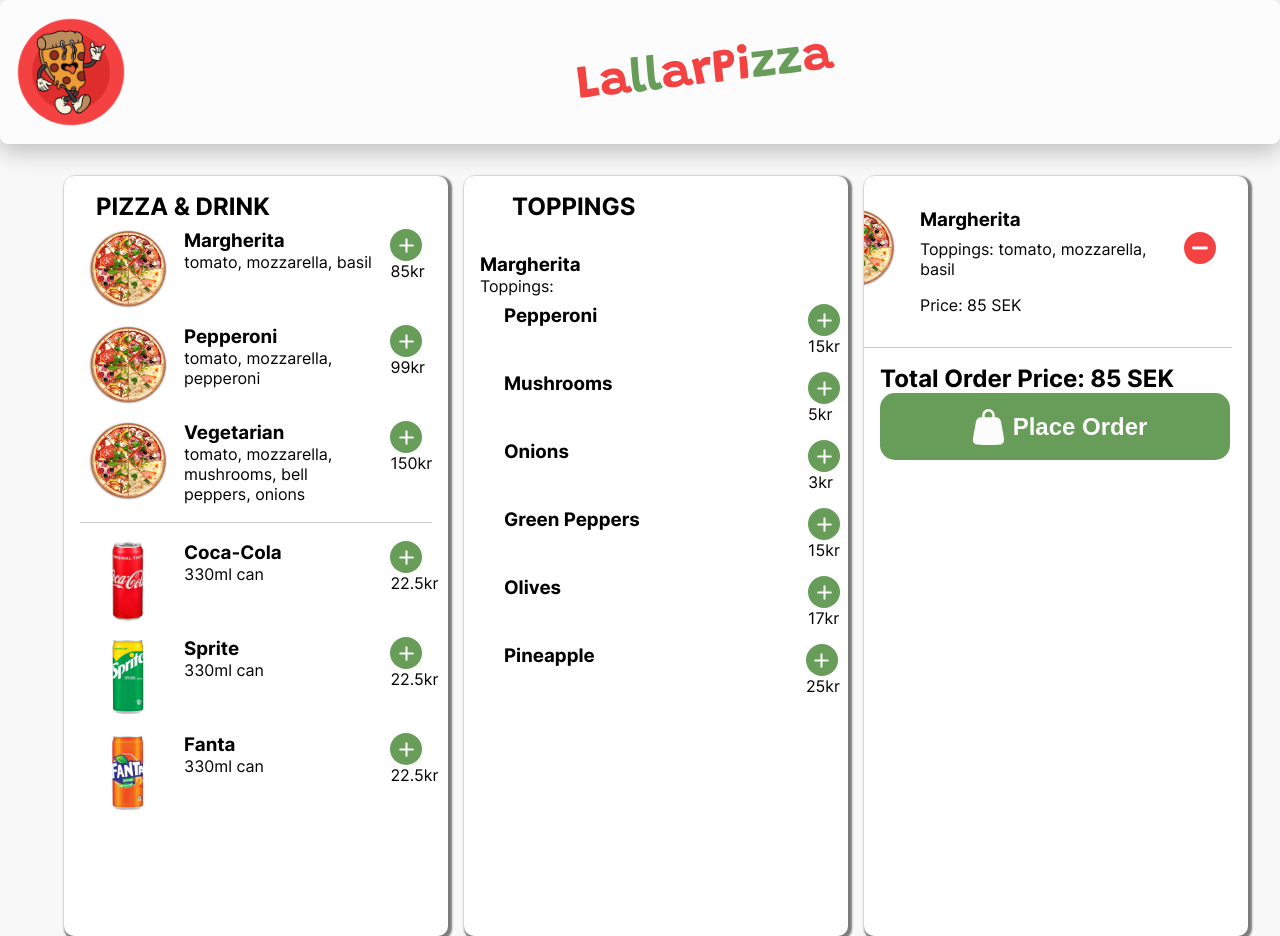
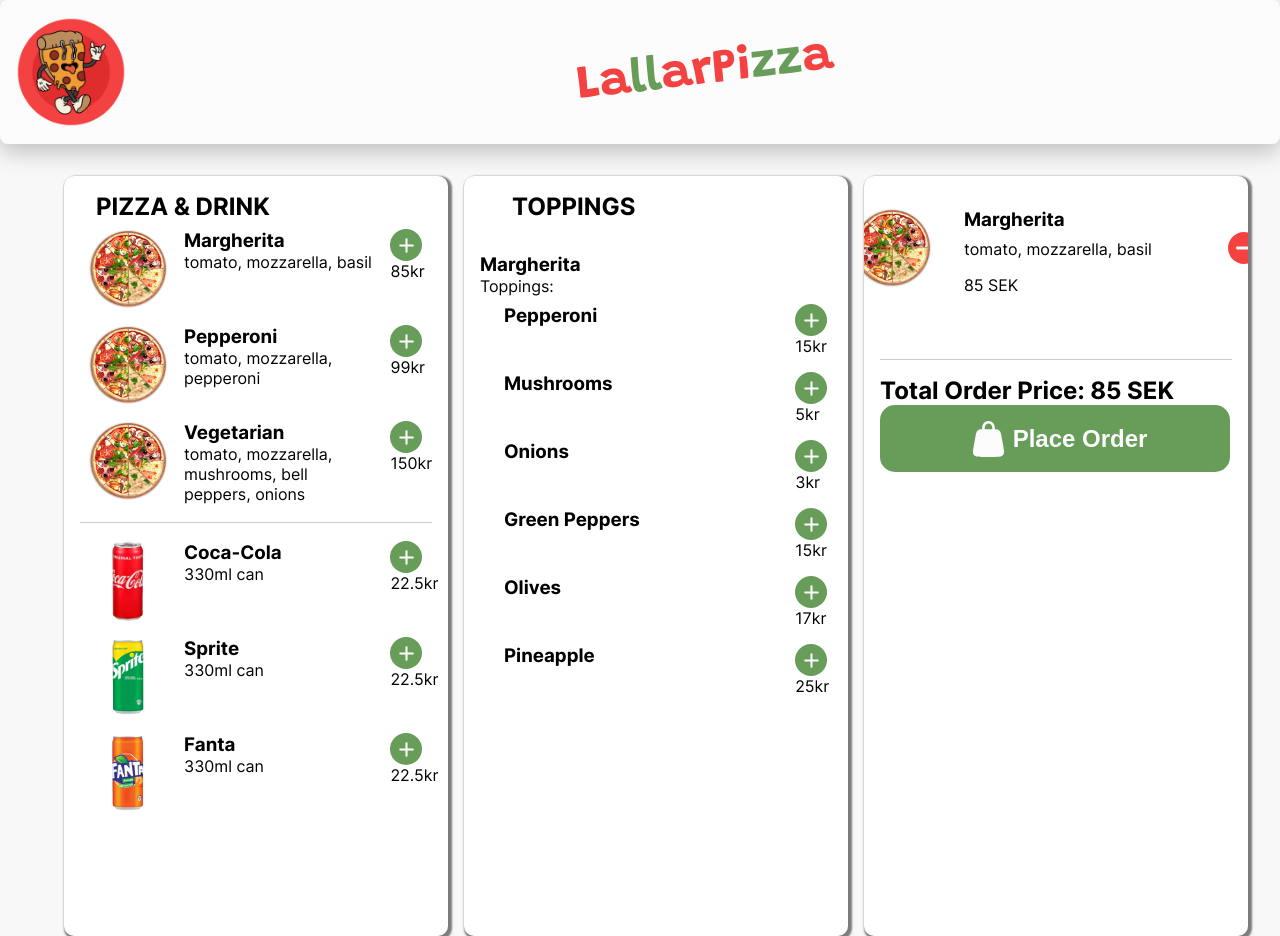
Before and after one commit to CrnaStrela94/LallarPizza, a React (Vite) app: page / in a window 1280 px wide. Both pictures are taken after a click on the button 406 px from the left and 245 px from the top of the page. Built offline with nearby package versions, Linux system fonts and the light colour scheme.

Commit message:
new version

```diff
--- a/src/components/containers/orderContainer/Cart.tsx
+++ b/src/components/containers/orderContainer/Cart.tsx
@@ -46,10 +46,10 @@ const Cart: React.FC = () => {
                         {order.pizza.name && (
                             <div className="orderContainer">
                                 <img src={pizzaImg} alt="Pizza Image" className="pizzaImg"></img>
-                                <div className="itemText">
+                                <div className="pizzaText">
                                     <h3>{order.pizza.name}</h3>
-                                    <p>Toppings: {order.pizza.toppings.join(", ")}</p>
-                                    <p>Price: {order.pizza.price} SEK</p>
+                                        <p> {order.pizza.toppings.join(", ")}</p>
+                                    <p> {order.pizza.price} SEK</p>
                                 </div>
                                 <div className="removePizzaBtn">
                                     <MinusBtn onClick={() => removeFromCart(order.id)} />
@@ -73,10 +73,10 @@ const Cart: React.FC = () => {
 
                                 )}
                                  <p>
-                                    Drinks: {order.drinks.map((drink) => drink.name).join(", ")}
+                                     {order.drinks.map((drink) => drink.name).join(", ")}
                                 </p>
                                 <p>
-                                    Price: {order.drinks.map((drink) => drink.price).join(", ")}{" "}
+                                    {order.drinks.map((drink) => drink.price).join(", ")}{" "}
                                     SEK
                                 </p>
 
@@ -87,14 +87,6 @@ const Cart: React.FC = () => {
                         )}
                         {order.extraToppings.length > 0 && (
                             <>
-                                <div className="itemText">
-                                <p>
-                                    Extra Toppings:{" "}
-                                    {order.extraToppings
-                                        .map((topping) => topping.name)
-                                        .join(", ")}
-                                </p>
-                                </div>
                                 {order.extraToppings.map((topping) => (
                                     <div className="toppingItemContainer" key={topping.name}>
                                         <p>
--- a/src/components/containers/orderContainer/__Cart.scss
+++ b/src/components/containers/orderContainer/__Cart.scss
@@ -27,7 +27,7 @@ body {
       border-bottom: 1px solid #ccc;
       padding: 1rem;
       margin-bottom: 1rem;
-      margin-left: -5rem;
+
 
 
       h3 {
@@ -50,14 +50,18 @@ body {
 .drinkImg{
   width: 5rem;
   height: 5rem;
+  margin-left:-3rem;
 }
 
 .orderContainer {
   display: flex;
+  justify-content: space-between;
+margin-bottom: 2rem;
 }
 
-.itemText {
-  padding-left: 1.5rem;
+.pizzaText {
+  width: 15rem;
+  margin-left: 2rem;
 }
 
 .removePizzaBtn {
@@ -70,7 +74,6 @@ body {
   justify-content: space-between;
   max-width: 26.6rem;
   margin-left: 1.5rem;
-
 }
 
 .removeToppingBtn {
@@ -82,10 +85,11 @@ body {
   display: flex;
   justify-content: space-between;
   align-items: center;
-  width: 26.5rem;
-
+  width: 24rem;
+  margin-left: 4rem;
 }
 
 .removeDrinkBtn {
   margin-bottom: 1rem;
+  margin-right: 1.3rem;
 }
--- a/src/components/containers/toppingContainer/Toppings.scss
+++ b/src/components/containers/toppingContainer/Toppings.scss
@@ -46,5 +46,5 @@ body {
 }
 
 .priceCont-2 {
-  margin-left: 5rem;
+  margin-left: 4rem;
 }
```
